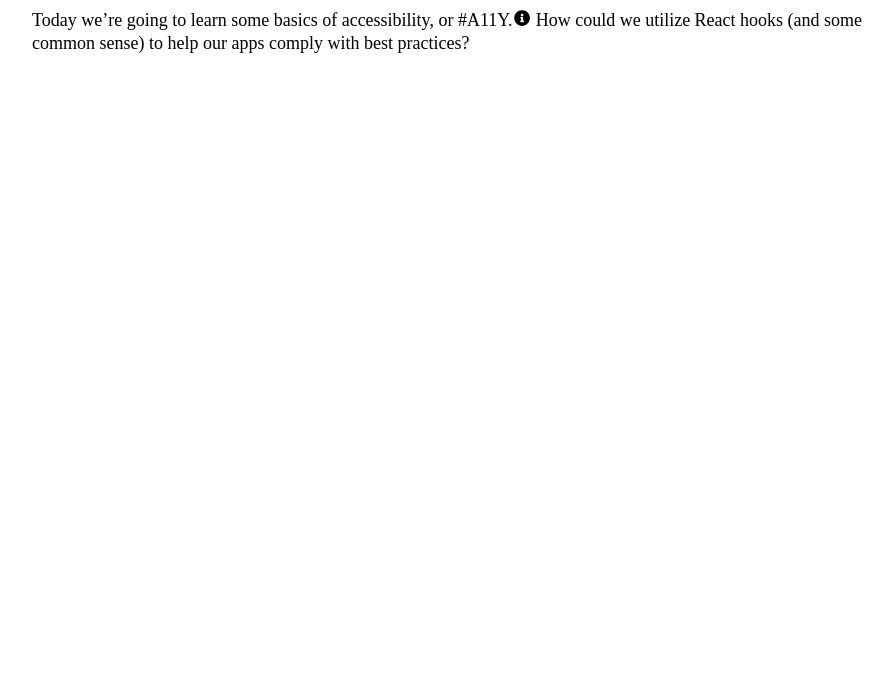
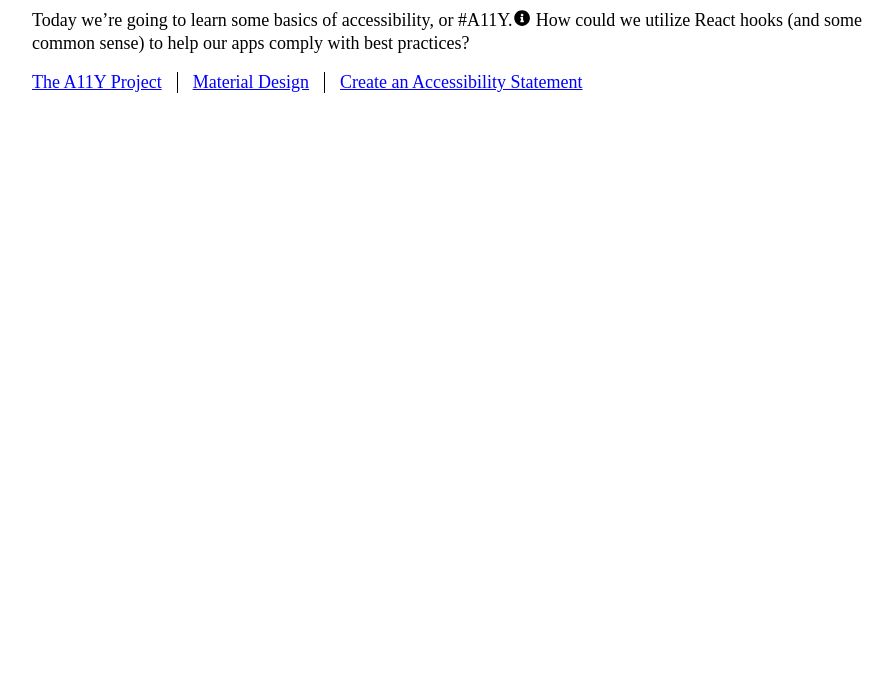
Before and after one commit to brian-ogilvie/accessibility-article, a React app: page / in a window 1280 px wide. Shown: the part 106-800 px from the top of the page, without its empty margins (183-1076 px from the left). Built offline with nearby package versions, Linux system fonts and the light colour scheme.

Commit message:
add links to bottom of App

```diff
--- a/src/components/App.js
+++ b/src/components/App.js
@@ -2,6 +2,7 @@ import React, { useState } from 'react';
 import InfoButton from './InfoButton';
 import Modal from './Modal';
 import A11YContent from './A11YContent';
+import RandomLinks from './RandomLinks';
 
 export default function App() {
   const [modalVisble, setModalVisible] = useState(false);
@@ -17,6 +18,7 @@ export default function App() {
           How could we utilize React hooks (and some common sense) to help our
           apps comply with best practices?
         </p>
+        <RandomLinks />
         {modalVisble && (
           <Modal onDismiss={() => setModalVisible(false)}>
             <A11YContent />
--- /dev/null
+++ b/src/components/RandomLinks.js
@@ -0,0 +1,28 @@
+import React from 'react';
+
+export default function RandomLinks() {
+  return (
+    <div>
+      <ul className="random-links">
+        <li>
+          <a tabIndex="0" href="https://a11yproject.com/">
+            The A11Y Project
+          </a>
+        </li>
+        <li>
+          <a tabIndex="0" href="https://material.io/">
+            Material Design
+          </a>
+        </li>
+        <li>
+          <a
+            tabIndex="0"
+            href="https://www.w3.org/WAI/planning/statements/generator/#create"
+          >
+            Create an Accessibility Statement
+          </a>
+        </li>
+      </ul>
+    </div>
+  );
+}
--- a/src/index.css
+++ b/src/index.css
@@ -70,6 +70,24 @@ p {
   margin-top: 0;
 }
 
+.random-links {
+  list-style: none;
+  padding: 0;
+  display: flex;
+  justify-content: flex-start;
+}
+
+.random-links > li:not(:first-of-type) {
+  margin-left: 15px;
+  padding-left: 15px;
+  border-left: 1px solid black;
+}
+
+a,
+a:visited {
+  color: blue;
+}
+
 @keyframes fade-in {
   from {
     opacity: 0;
```
